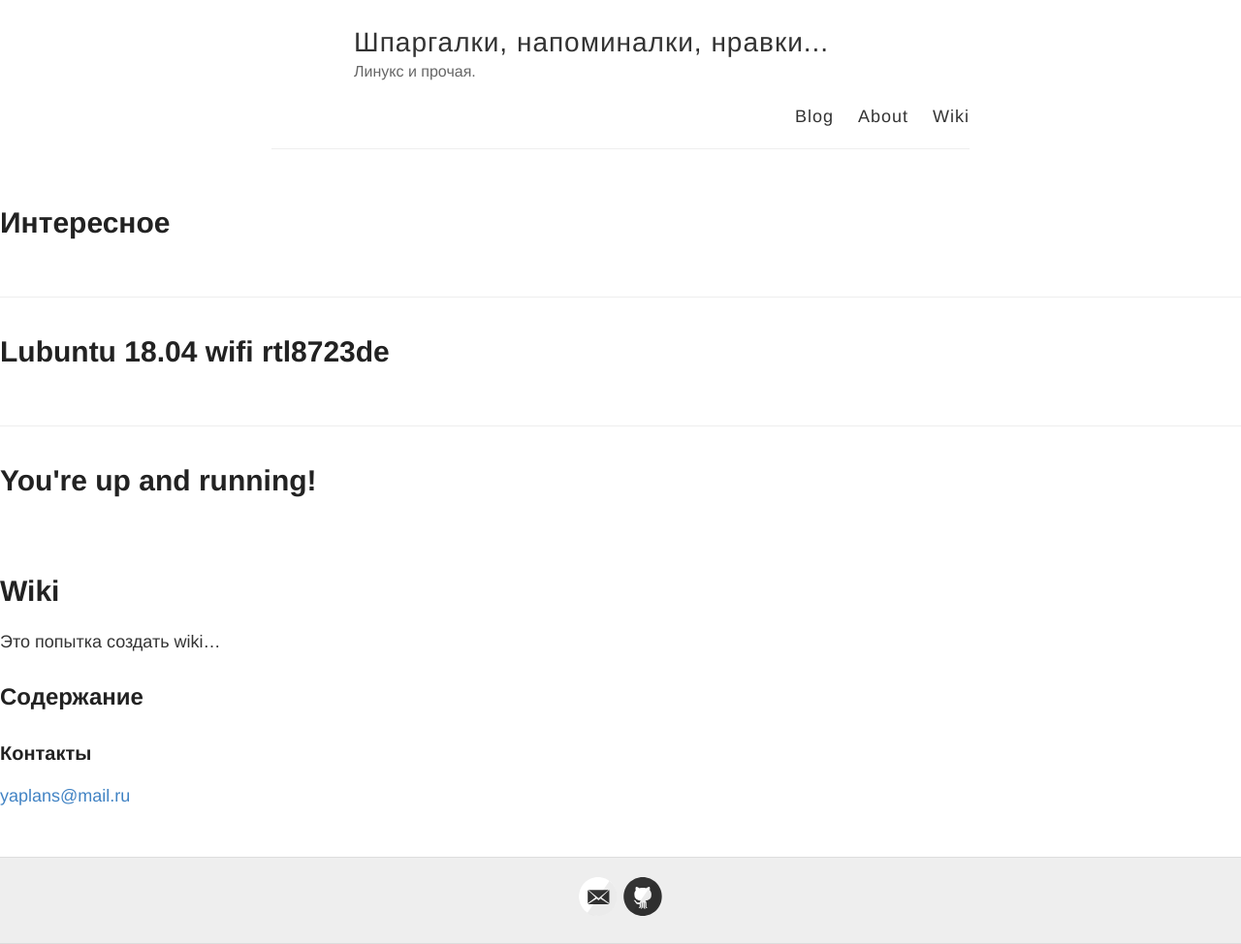
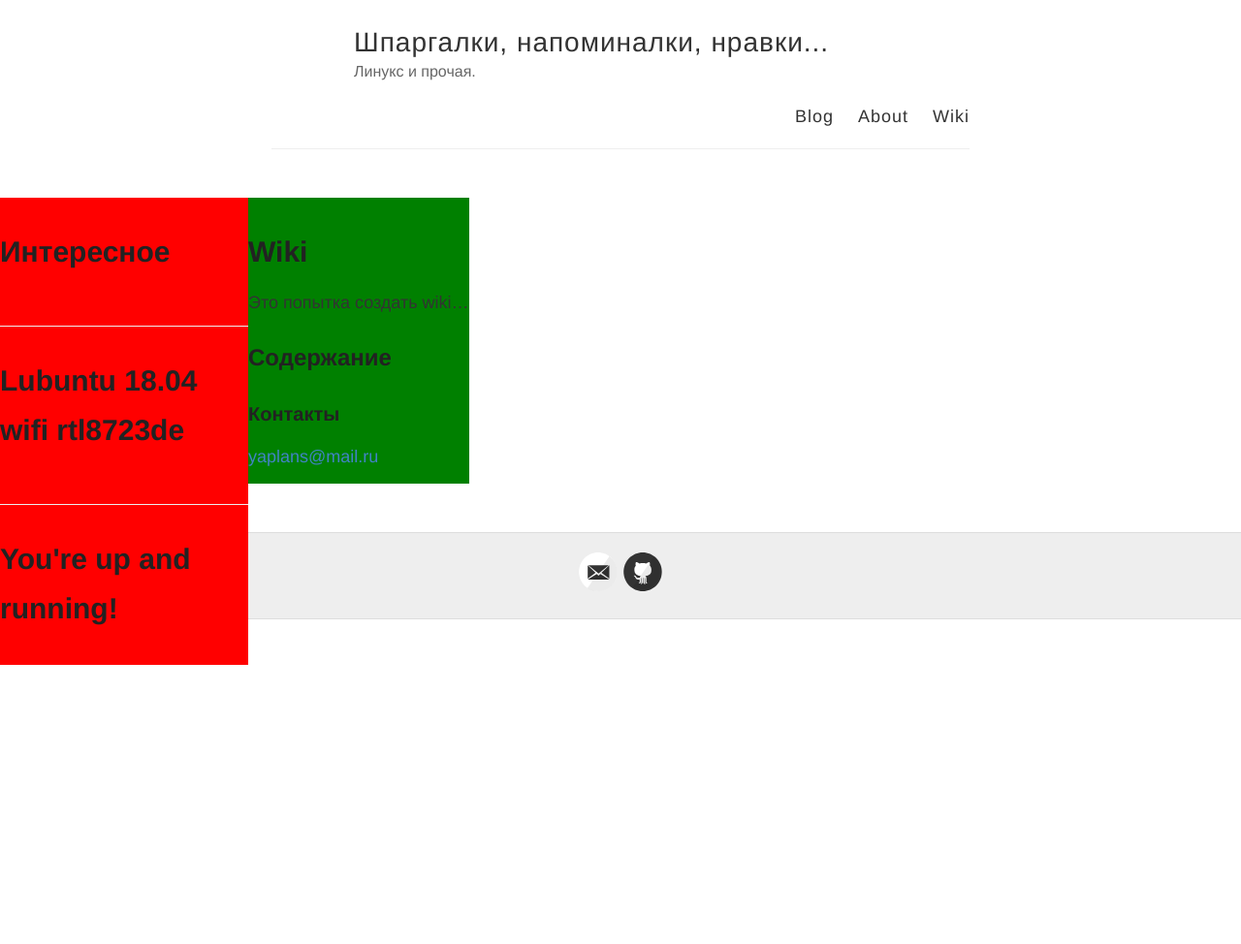
Before and after one commit to yaplans/yaplans.github.io, a Jekyll site: the page built from wiki.md, in a window 1280 px wide. Shown: the whole page at 97% size. Built offline with Jekyll 4.4.1, drawn with Linux system fonts in a browser that asks for light colours; after the commit the page ends 900 px from its top, so only the background shows below that.

Commit message:
Правим wiki шаблон 4

```diff
--- a/_sass/_wiki.scss
+++ b/_sass/_wiki.scss
@@ -1,11 +1,11 @@
 .wiki-contents {
     background: red fixed;
     width: 20%;
-    display: inline;
+    float: left;
 }
 
 .wiki-article {
   background: green fixed;
-  width: 80%;
-  display: inline;
+  // width: 80%;
+  display: inline-block;
 }
```
